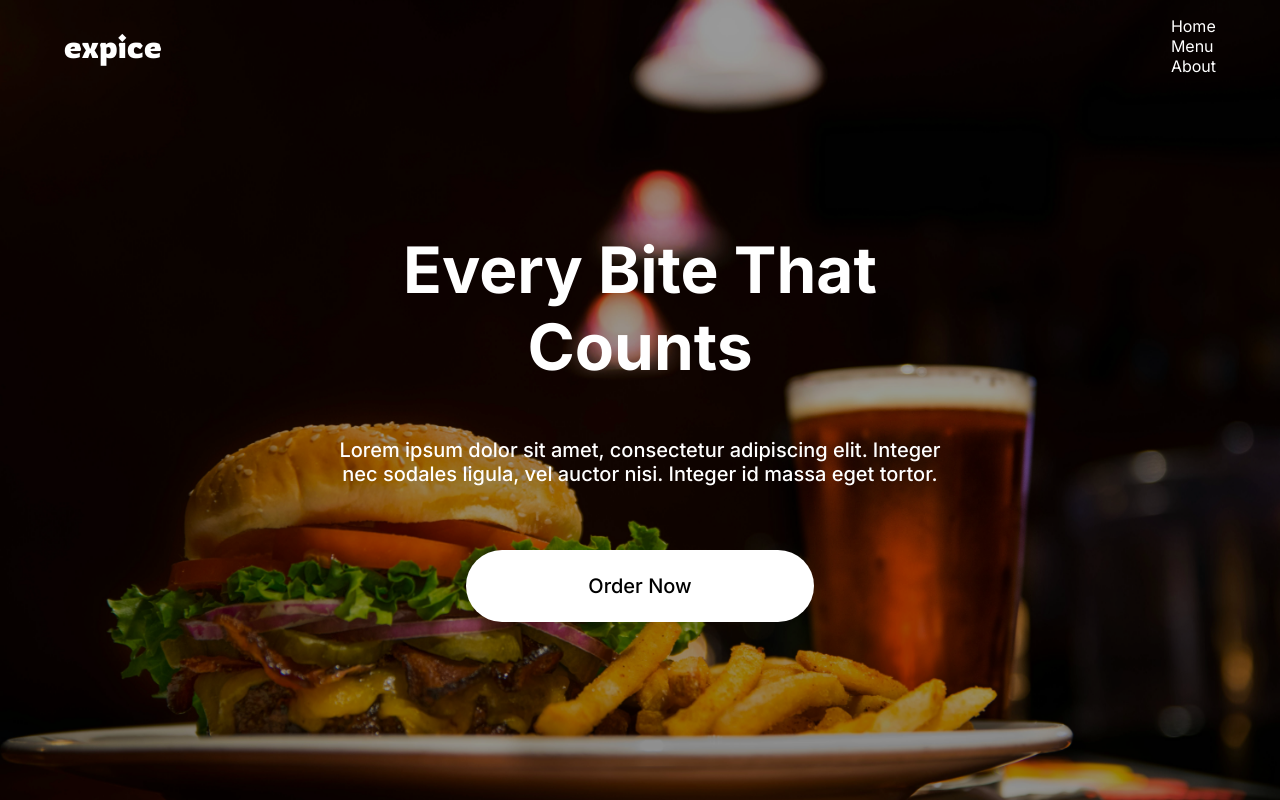
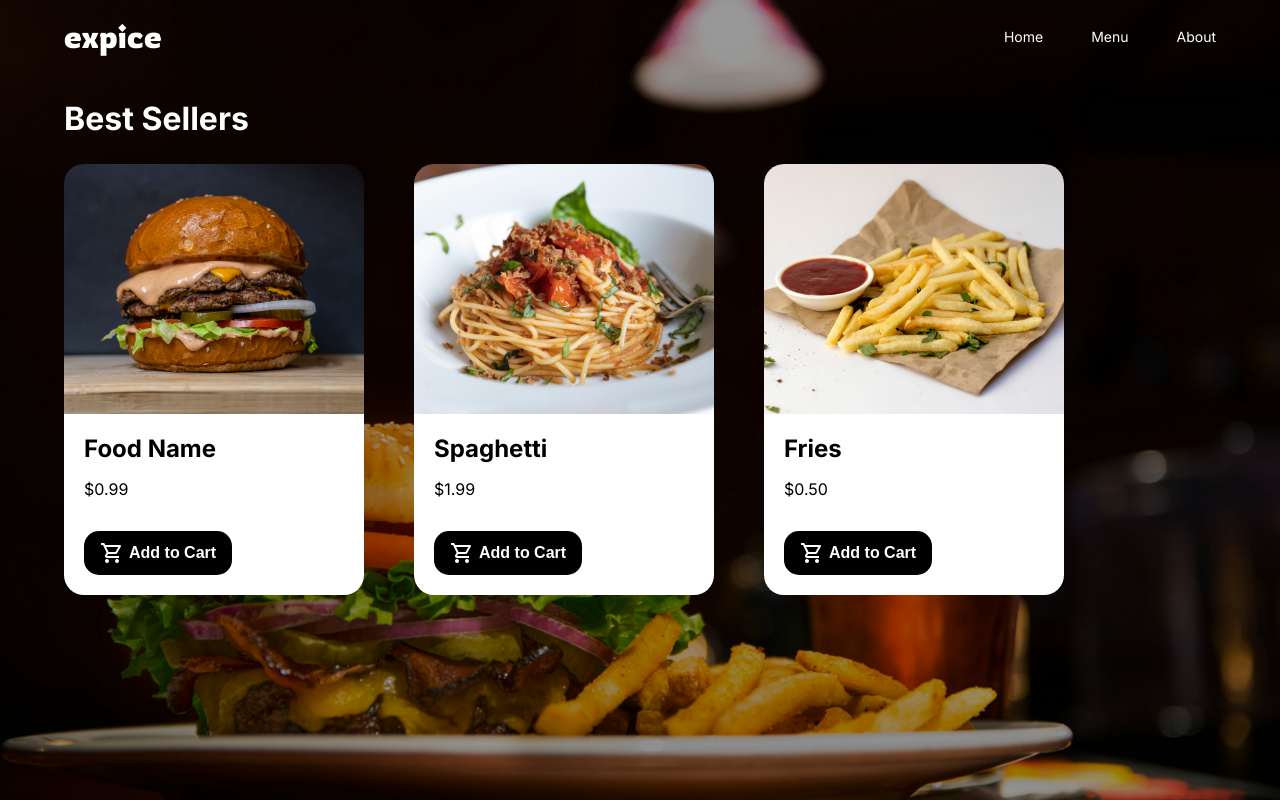
Before and after one commit to Moolmancell/restaurant_page, a website built with webpack: page src/index.html in a window 1280 px wide. Built offline with nearby package versions, Linux system fonts and the light colour scheme.

```diff
--- a/src/images.js
+++ /dev/null
@@ -1,3 +0,0 @@
-import background from './images/background.jpg'
-
-document.getElementById("background-img").src = background;
--- a/src/index.html
+++ b/src/index.html
@@ -7,24 +7,44 @@
     <link rel="preconnect" href="https://fonts.googleapis.com">
     <link rel="preconnect" href="https://fonts.gstatic.com" crossorigin>
     <link href="https://fonts.googleapis.com/css2?family=Rowdies:wght@300;400;700&display=swap" rel="stylesheet">
+    <link rel="stylesheet" href="https://fonts.googleapis.com/css2?family=Material+Symbols+Outlined:opsz,wght,FILL,GRAD@24,400,0,0" />
     <link rel="stylesheet" src="./styles.css">
 </head>
 <body>
     <header id="navbar">
         <nav class="logo rowdies-regular">expice</nav>
-        <div class="buttons">
+        <div class="nav-buttons">
             <nav>Home</nav>
             <nav>Menu</nav>
             <nav>About</nav>
         </div>
     </header>
     <div id="content">
+        <!--
+        <section>
+            <h1 class="category">Our Best Sellers</h1>
+            <div class="food">
+                <img class="food-img">
+                <div class="contents">
+                    <h1>Food Name</h1>
+                    <p>$0.99</p>
+                    <button><span class="material-symbols-outlined">
+                        shopping_cart
+                        </span><span>Add to Cart</span></button>
+                </div>
+            </div>
+        </section>
+        -->
+
+
+
         <!--<section class="landing">
             <h1 class="inter-bold">Every Bite That Counts</h1>
             <p>Lorem ipsum dolor sit amet, consectetur adipiscing elit. Integer nec sodales ligula, vel auctor nisi. Integer id massa eget tortor.</p>
             <a href="#">Order Food now</a>
         </section>-->
-        <img id="background-img">
+
     </div>
+    <img id="background-img">
 </body>
 </html>
--- a/src/index.js
+++ b/src/index.js
@@ -1,5 +1,12 @@
+import background from './images/background.jpg'
+
 import './styles.css'
-import './images.js'
-import { home } from './home.js'
 
-home();
+import { home } from './javascript/home.js'
+import { menu } from './javascript/menu.js'
+
+document.getElementById("background-img").src = background;
+
+
+
+menu();
--- a/src/home.js
+++ b/src/javascript/home.js
@@ -1,5 +1,7 @@
 export function home() {
     const content = document.getElementById("content");
+
+
 
     const landing = document.createElement("section");
     landing.classList.add("landing")
--- /dev/null
+++ b/src/javascript/menu.js
@@ -0,0 +1,79 @@
+import burger from '../images/menu/burger1.jpg'
+import spaghetti from '../images/menu/spaghetti1.jpg'
+import fries from '../images/menu/Fries1.jpg'
+
+
+let Foodmenu = [
+    {
+        categoryName: 'Best Sellers',
+        foodSelection: [
+            {
+                foodImage: burger,
+                foodName: "Food Name",
+                foodPrice: "$0.99",
+            },
+            {
+                foodImage: spaghetti,
+                foodName: "Spaghetti",
+                foodPrice: "$1.99",
+            },
+            {
+                foodImage: fries,
+                foodName: "Fries",
+                foodPrice: "$0.50",
+            }
+        ]
+    }
+]
+
+export function menu() {
+
+
+    Foodmenu.forEach(element => {
+
+        const section = document.createElement("section");
+
+        const category = document.createElement("h1");
+        category.classList.add("category");
+        category.textContent = element.categoryName;
+
+        const foodFlex = document.createElement("div");
+        foodFlex.classList.add("foodFlex");
+
+        section.appendChild(category);
+        section.appendChild(foodFlex)
+        document.getElementById("content").appendChild(section)
+
+        element.foodSelection.forEach(foodContent => {
+
+            const foodDiv = document.createElement("div");
+            foodDiv.classList.add("food");
+            foodFlex.appendChild(foodDiv);
+
+            const img = document.createElement("img");
+            img.classList.add("food-img");
+            img.src = foodContent.foodImage;
+
+            const content = document.createElement("div");
+            content.classList.add("contents");
+
+            const foodName = document.createElement("h1");
+            foodName.textContent = foodContent.foodName;
+            content.appendChild(foodName);
+
+            const price = document.createElement("p");
+            price.textContent = foodContent.foodPrice;
+            content.appendChild(price);
+
+            const addToCart = document.createElement("button");
+            addToCart.innerHTML = `<span class="material-symbols-outlined">
+            shopping_cart
+            </span><span>Add to Cart</span>`;
+            content.appendChild(addToCart)
+
+            foodDiv.appendChild(img);
+            foodDiv.appendChild(content);
+        })
+    });
+
+}
--- a/src/styles.css
+++ b/src/styles.css
@@ -40,6 +40,7 @@
 }
 
 #content {
+    color: white;
     padding: 0 64px;
     max-width: 1440px;
 }
@@ -91,3 +92,58 @@
 }
 
 /* Menu designs*/
+
+.category {
+    font-size: 32px;
+}
+
+.foodFlex {
+    display: flex;
+    flex-direction: row;
+    flex-wrap: wrap;
+    gap: 50px;
+}
+
+.food {
+    display: flex;
+    flex-direction: column;
+    width: 300px;
+    height: auto;
+    color: black;
+}
+
+.contents {
+    box-sizing: border-box;
+    background-color: white;
+    padding: 20px;
+    border-radius: 0 0 20px 20px;
+}
+
+.contents h1 {
+    margin: 0
+}
+
+.food .food-img {
+    border-radius: 20px 20px 0 0;
+    width: auto;
+    object-fit: cover;
+    height: 250px;
+}
+
+.food button {
+    width: fit-content;
+    margin-top: 32px;
+    appearance: none;
+    align-items: center;
+    background-color: black;
+    color: white;
+    border: none;
+    padding: 10px 16px;
+    display: flex;
+    border-radius: 15px;
+    font-size: 16px;
+    font-weight: 600;
+    gap: 5px;
+}
+
+/* About */
```
Also changed, not shown: src/images/menu/Fries1.jpg (added), src/images/menu/burger1.jpg (added), src/images/menu/spaghetti1.jpg (added).
